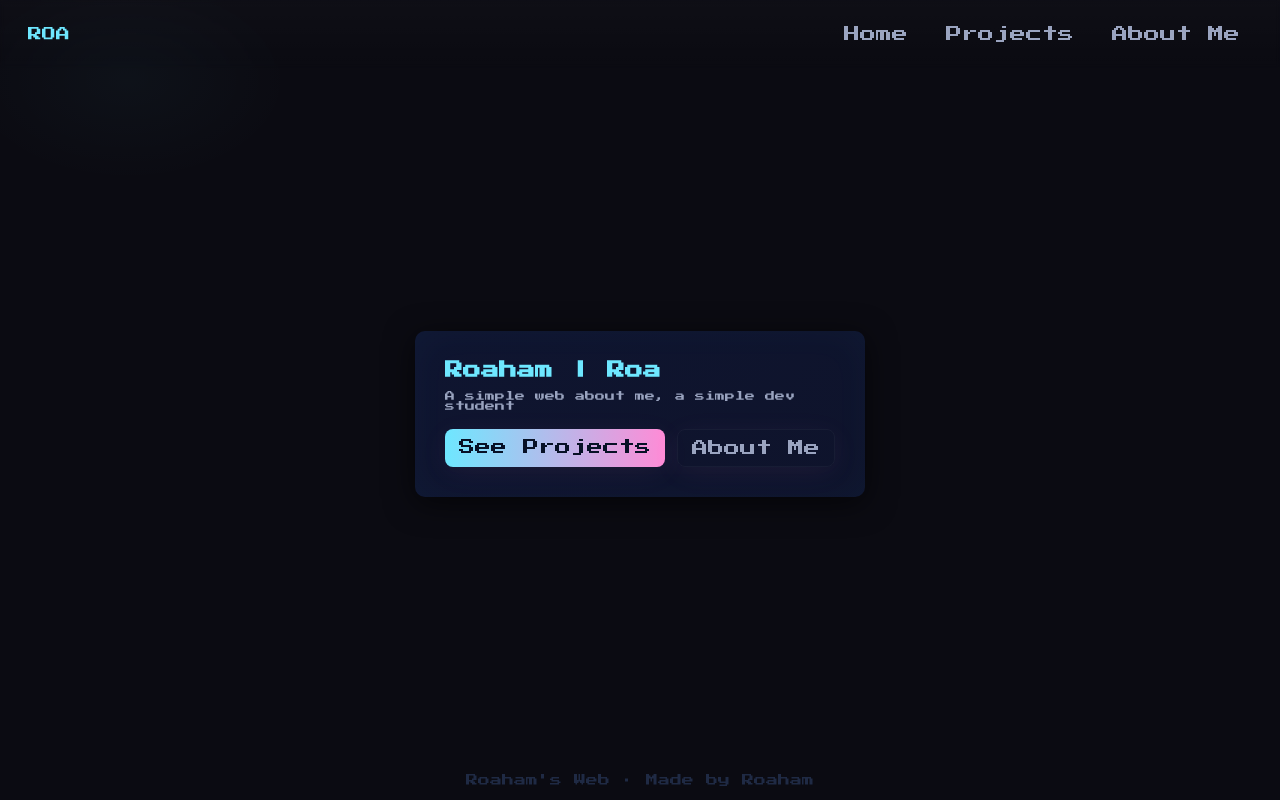
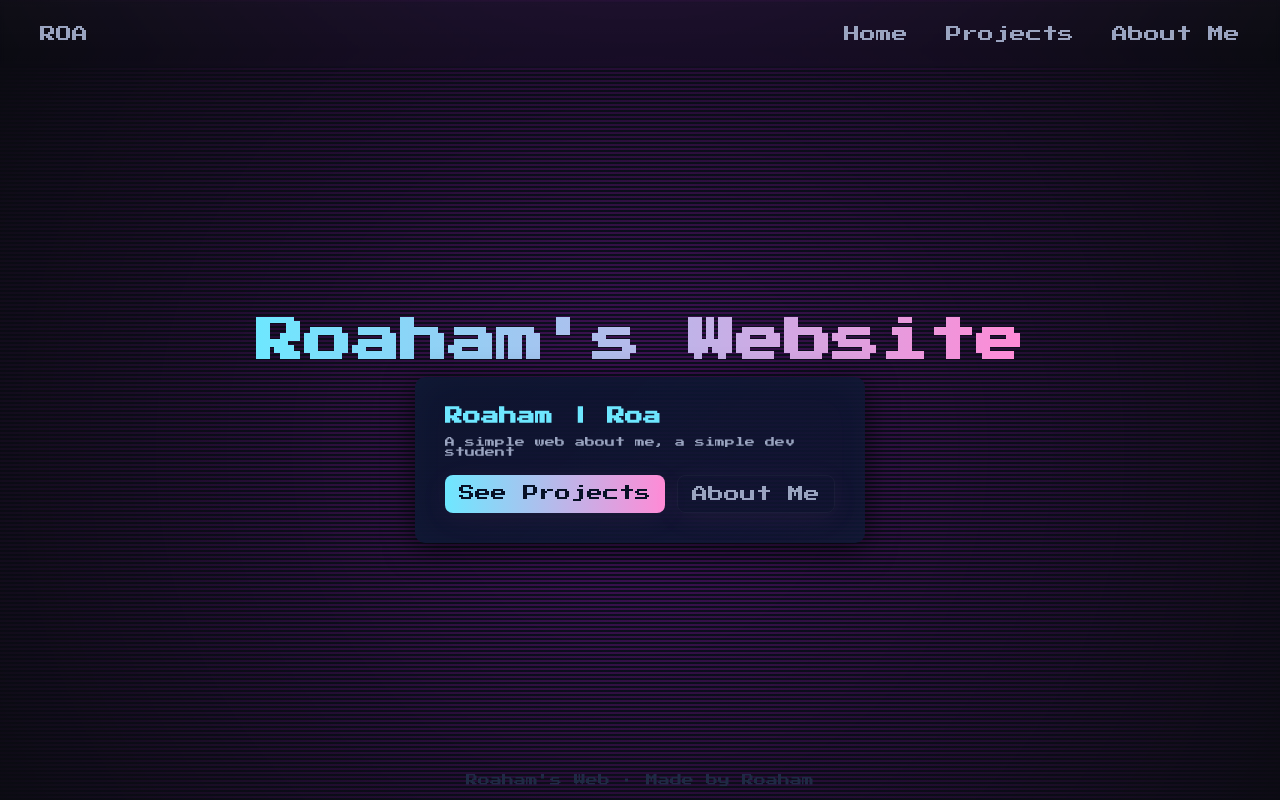
Before and after one commit to Roaham/roaweb, a SvelteKit app: page / in a window 1280 px wide. Built offline with nearby package versions, Linux system fonts and the light colour scheme.

Commit message:
#	modified:   src/app.css     #	modified:   src/routes/+page.svelte

```diff
--- a/src/app.css
+++ b/src/app.css
@@ -20,18 +20,37 @@ html, body, #svelte{
   height:100%;
 }
 
-body{
-  margin:0;
-  font-family:'Press Start 2P', monospace;
+body {
+  margin: 0;
+  font-family: 'Press Start 2P', monospace;
+  background-color: var(--bg);
+  color: var(--muted);
+  -webkit-font-smoothing: antialiased;
+  position: relative;
+  overflow-x: hidden;
+}
+
+body::before {
+  content: " ";
+  position: fixed;
+  top: 0;
+  left: 0;
+  width: 100%;
+  height: 100%;
+  z-index: -1;
   background:
     radial-gradient(
-      ellipse at 10% 10%,
-      rgba(110,231,255,0.03),
-      transparent 10%
+      circle at 50% 50%,
+      rgba(15, 21, 48, 0.5) 0%,
+      rgba(11, 11, 18, 1) 100%
     ),
-    var(--bg);
-  color:var(--muted);
-  -webkit-font-smoothing:antialiased;
+
+    linear-gradient(
+      rgba(18, 16, 16, 0) 50%,
+      rgba(164, 16, 181, 0.696) 50%
+    );
+  background-size: 100% 100%, 100% 4px;
+  animation: scrollLines 10s linear infinite;
 }
 
 .ps1-shell{
@@ -55,10 +74,19 @@ body{
 }
 
 .ps1-nav .logo{
+  color:var(--muted);
+  text-decoration:none;
+  padding:8px 12px;
+  border-radius:6px;
+  transition:all .22s;
+}
+
+.ps1-nav .logo:hover{
   color:var(--accent);
-  font-size:14px;
-  text-decoration: none;
+  transform:translateY(-2px);
+  text-shadow:0 0 8px rgba(110,231,255,0.12);
 }
+
 
 .ps1-nav .links{
   display:flex;
@@ -83,6 +111,7 @@ body{
 .content{
   flex:1;
   display:flex;
+  flex-direction: column;
   align-items:center;
   justify-content:center;
   padding:40px;
@@ -97,6 +126,20 @@ body{
 }
 
 /* HOME */
+
+.website-name{
+    background: linear-gradient(
+    90deg,
+    var(--accent),
+    var(--accent-2)
+  );
+  -webkit-background-clip: text;
+  background-clip: text;
+  color: transparent;
+  margin-bottom: 12px;
+  font-size: 3rem;
+}
+
 .home{
   display:flex;
   gap:40px;
@@ -306,3 +349,10 @@ body{
 .social-btn:hover img {
   filter: grayscale(0%) opacity(1) drop-shadow(0 0 8px var(--accent));
 }
+
+/* KEYFRAMES */
+
+@keyframes scrollLines {
+  from { background-position: 0 0; }
+  to { background-position: 0 100px; }
+}
--- a/src/routes/+page.svelte
+++ b/src/routes/+page.svelte
@@ -1,3 +1,4 @@
+<h1 class="website-name">Roaham's Website</h1>
 <section class="home">
   <div class="hero">
     <h1 class="title">Roaham | Roa</h1>
```
